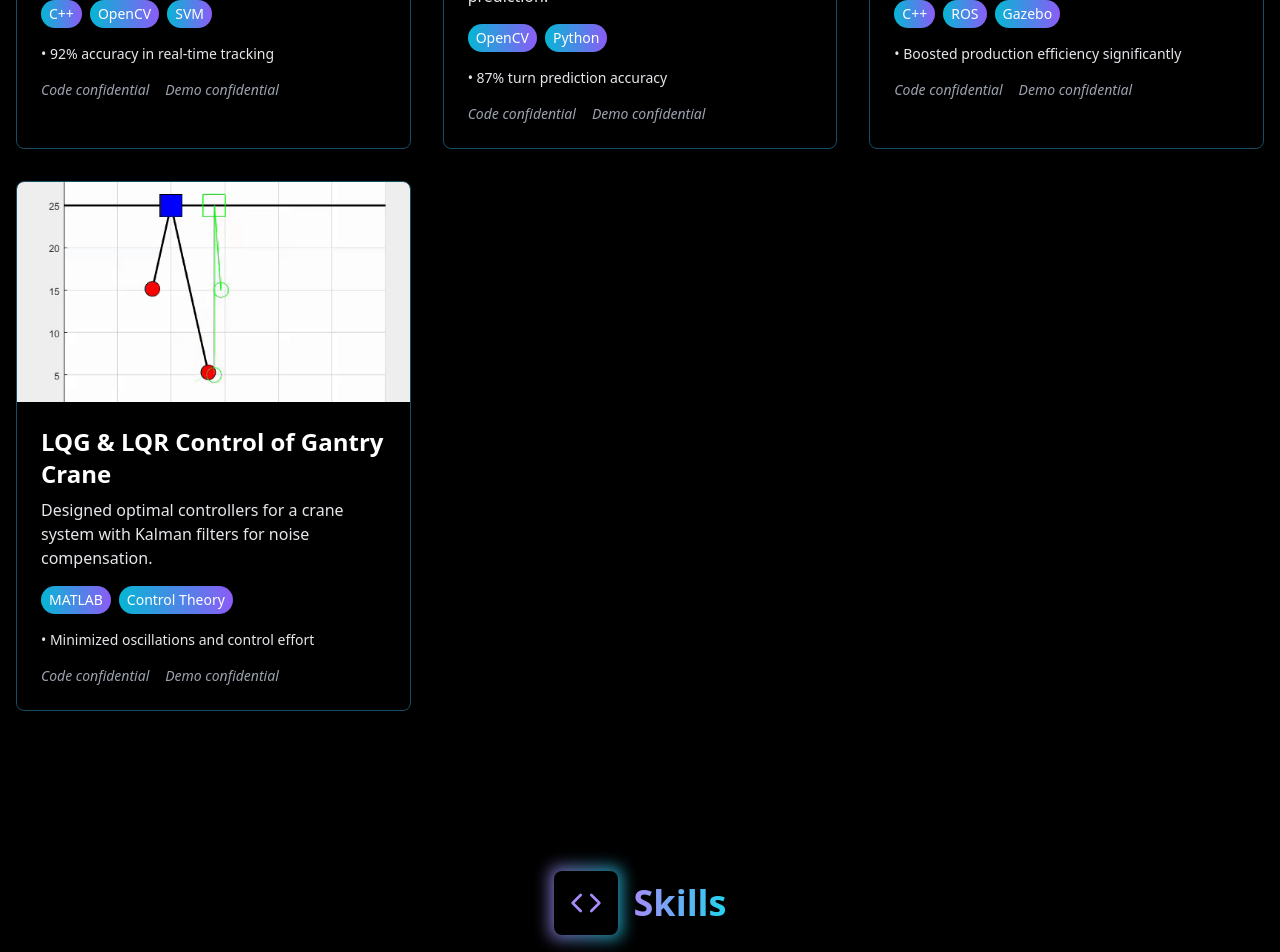
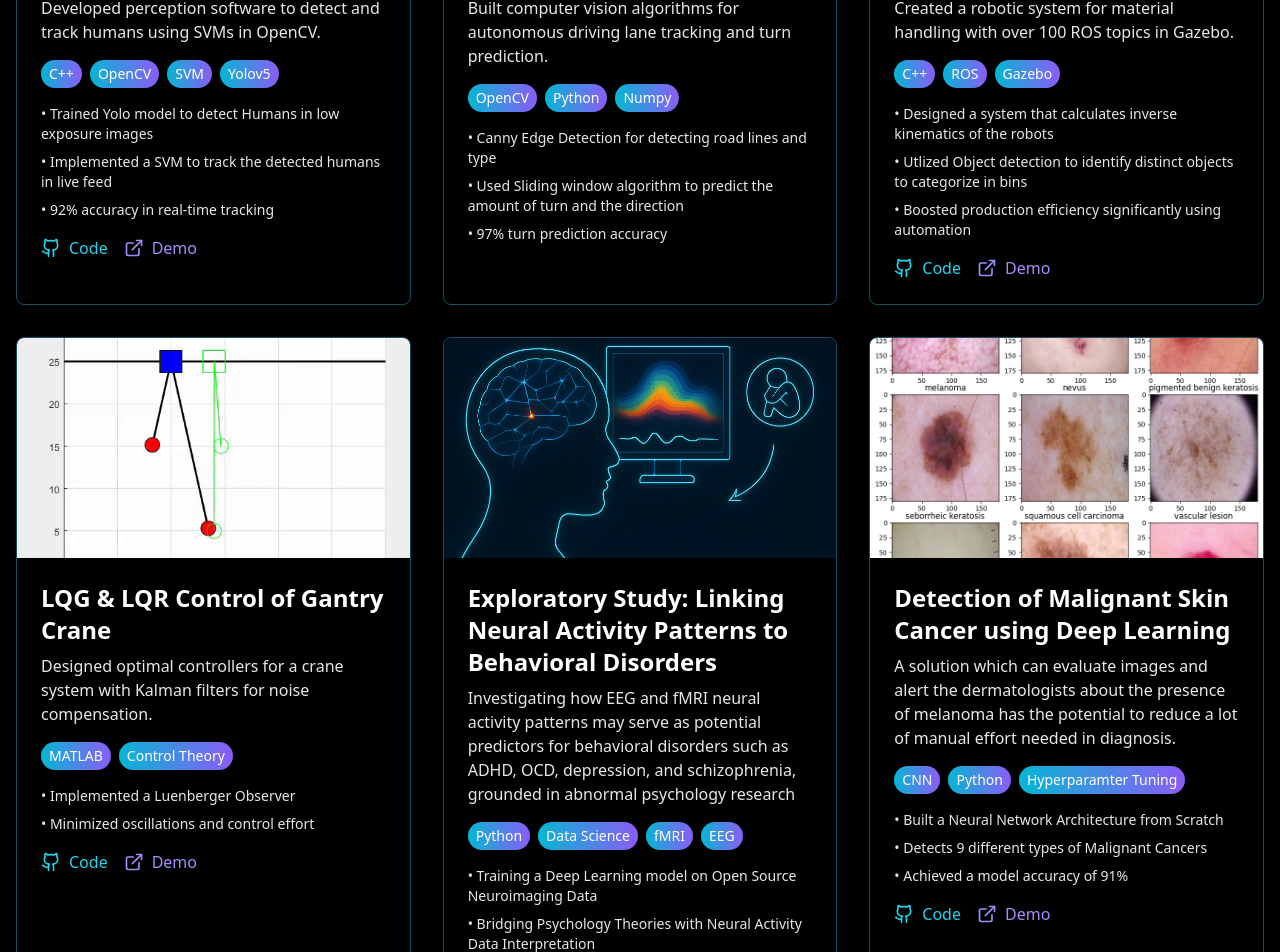
Before and after one commit to breakthematrix-ai/bharadwaj-portfolio, a React (Vite) app: page / in a window 1280 px wide. Shown: the part 5780-6732 px from the top of the page. Built offline with nearby package versions, Linux system fonts and the light colour scheme.

Commit message:
added project information

```diff
--- a/src/components/Footer.tsx
+++ b/src/components/Footer.tsx
@@ -8,16 +8,16 @@ export const Footer: React.FC = () => {
         <div className="flex flex-col md:flex-row justify-between items-center gap-4">
           <p className="text-gray-400 text-center md:text-left">© 2025 Bharadwaj Chukkala. All rights reserved.</p>
           <div className="flex gap-4">
-            <a href="mailto:john@example.com" className="text-gray-400 hover:text-cyan-400">
+            <a href="mailto:bchukkal@terpmail.umd.edu" className="text-gray-400 hover:text-cyan-400">
               <Mail className="w-5 h-5" />
             </a>
-            <a href="https://github.com" target="_blank" rel="noopener noreferrer" className="text-gray-400 hover:text-cyan-400">
+            <a href="https://github.com/bharadwaj-chukkala" target="_blank" rel="noopener noreferrer" className="text-gray-400 hover:text-cyan-400">
               <Github className="w-5 h-5" />
             </a>
-            <a href="https://linkedin.com" target="_blank" rel="noopener noreferrer" className="text-gray-400 hover:text-cyan-400">
+            <a href="https://linkedin.com/in/bharadwaj-chukkala/" target="_blank" rel="noopener noreferrer" className="text-gray-400 hover:text-cyan-400">
               <Linkedin className="w-5 h-5" />
             </a>
-            <a href="https://calendly.com" target="_blank" rel="noopener noreferrer" className="text-gray-400 hover:text-cyan-400">
+            <a href="https://calendly.com/bharadwaj-chukkala" target="_blank" rel="noopener noreferrer" className="text-gray-400 hover:text-cyan-400">
               <Calendar className="w-5 h-5" />
             </a>
           </div>
--- a/src/components/Projects.tsx
+++ b/src/components/Projects.tsx
@@ -24,14 +24,14 @@ const Projects: React.FC = () => {
       ]
     },
     {
-      title: "Multi-Objective Motion Planning for Autonomous Vehicles",
+      title: "Multi-Algorithm Motion Planning for Autonomous Vehicles",
       description: "Designed a hybrid planner using informed RRT* and ML to optimize paths in dynamic environments.",
       video: null,
       image: "assets/rrt_ros.gif",
       technologies: ["Python", "RRT*", "Machine Learning"],
-      github: null,
-      demo: null,
-      confidential: true,
+      github: "https://github.com/bharadwaj-chukkala/Path-Planning-for-a-Turtlebot-using-RRT-Astar-hybrid-Algorithm",
+      demo: "https://github.com/bharadwaj-chukkala/Path-Planning-for-a-Turtlebot-using-RRT-Astar-hybrid-Algorithm",
+      confidential: false,
       outcomes: [
         "Improved trajectory accuracy by 20%",
         "Reduced planning time by 40%"
@@ -61,6 +61,7 @@ const Projects: React.FC = () => {
       demo: null,
       confidential: true,
       outcomes: [
+        "Multi-agent mobile robots that secure a hostage in an dynamic environment",
         "Enabled autonomous navigation in unstructured environments"
       ]
     },
@@ -70,10 +71,12 @@ const Projects: React.FC = () => {
       video: null,
       image: "assets/data_driven.png",
       technologies: ["TensorFlow", "Scikit-Learn"],
-      github: null,
-      demo: null,
-      confidential: true,
+      github: "https://github.com/bharadwaj-chukkala/Data-driven-motion-planning-using-various-machine-learning-algorithms",
+      demo: "https://github.com/bharadwaj-chukkala/Data-driven-motion-planning-using-various-machine-learning-algorithms",
+      confidential: false,
       outcomes: [
+        "Collected Environment Data using LIDAR sensor",
+        "Trained a model to find the fastest path in the known environment",
         "Achieved 96% accuracy on fresh test data"
       ]
     },
@@ -83,10 +86,12 @@ const Projects: React.FC = () => {
       video: null,
       image: "assets/Multi_stereo_vision.jpg",
       technologies: ["OpenCV", "Python"],
-      github: null,
-      demo: null,
-      confidential: true,
+      github: "https://github.com/bharadwaj-chukkala/Stereo-Vision-to-estimate-depth-in-an-image",
+      demo: "https://github.com/bharadwaj-chukkala/Stereo-Vision-to-estimate-depth-in-an-image",
+      confidential: false,
       outcomes: [
+        "Utilized Epipolar Geometry to find similiarity in images",
+        "Reconstruction of an environment using a series of images",
         "Accurate disparity map and depth estimation"
       ]
     },
@@ -95,11 +100,13 @@ const Projects: React.FC = () => {
       description: "Developed perception software to detect and track humans using SVMs in OpenCV.",
       video: null,
       image: "assets/human_detector.jpg",
-      technologies: ["C++", "OpenCV", "SVM"],
-      github: null,
-      demo: null,
-      confidential: true,
+      technologies: ["C++", "OpenCV", "SVM", "Yolov5"],
+      github: "https://github.com/bharadwaj-chukkala/Human-Detector-and-Tracker/",
+      demo: "https://github.com/bharadwaj-chukkala/Human-Detector-and-Tracker/",
+      confidential: false,
       outcomes: [
+        "Trained Yolo model to detect Humans in low exposure images",
+        "Implemented a SVM to track the detected humans in live feed",
         "92% accuracy in real-time tracking"
       ]
     },
@@ -108,12 +115,14 @@ const Projects: React.FC = () => {
       description: "Built computer vision algorithms for autonomous driving lane tracking and turn prediction.",
       video: "https://www.youtube.com/embed/z0aSWJq3qpI",
       image: null,
-      technologies: ["OpenCV", "Python"],
+      technologies: ["OpenCV", "Python", "Numpy"],
       github: null,
       demo: null,
-      confidential: true,
+      confidential: false,
       outcomes: [
-        "87% turn prediction accuracy"
+        "Canny Edge Detection for detecting road lines and type",
+        "Used Sliding window algorithm to predict the amount of turn and the direction",
+        "97% turn prediction accuracy"
       ]
     },
     {
@@ -122,11 +131,13 @@ const Projects: React.FC = () => {
       video: null,
       image: "assets/ur10.gif",
       technologies: ["C++", "ROS", "Gazebo"],
-      github: null,
-      demo: null,
-      confidential: true,
+      github: "https://github.com/bharadwaj-chukkala/ARIAC-Software-Development",
+      demo: "https://github.com/bharadwaj-chukkala/ARIAC-Software-Development",
+      confidential: false,
       outcomes: [
-        "Boosted production efficiency significantly"
+        "Designed a system that calculates inverse kinematics of the robots",
+        "Utlized Object detection to identify distinct objects to categorize in bins",
+        "Boosted production efficiency significantly using automation",
       ]
     },
     {
@@ -135,13 +146,44 @@ const Projects: React.FC = () => {
       video: null,
       image: "assets/gantry_control.gif",
       technologies: ["MATLAB", "Control Theory"],
+      github: "https://github.com/bharadwaj-chukkala/Control-system-for-two-pendulum-crane",
+      demo: "https://github.com/bharadwaj-chukkala/Control-system-for-two-pendulum-crane",
+      confidential: false,
+      outcomes: [
+        "Implemented a Luenberger Observer",
+        "Minimized oscillations and control effort"
+      ]
+    },
+    {
+      title: "Exploratory Study: Linking Neural Activity Patterns to Behavioral Disorders",
+      description: "Investigating how EEG and fMRI neural activity patterns may serve as potential predictors for behavioral disorders such as ADHD, OCD, depression, and schizophrenia, grounded in abnormal psychology research",
+      video: null,
+      image: "assets/neural_activity.png",
+      technologies: ["Python", "Data Science", "fMRI", "EEG"],
       github: null,
       demo: null,
       confidential: true,
       outcomes: [
-        "Minimized oscillations and control effort"
+        "Training a Deep Learning model on Open Source Neuroimaging Data",
+        "Bridging Psychology Theories with Neural Activity Data Interpretation"
+      ]
+    },
+    {
+      title: "Detection of Malignant Skin Cancer using Deep Learning",
+      description: "A solution which can evaluate images and alert the dermatologists about the presence of melanoma has the potential to reduce a lot of manual effort needed in diagnosis.",
+      video: null,
+      image: "assets/cancer_cell.png",
+      technologies: ["CNN", "Python", "Hyperparamter Tuning"],
+      github: "https://github.com/bharadwaj-chukkala/Detection_of_Malignant_Skin_Cancer_using_a_CNN",
+      demo: "https://github.com/bharadwaj-chukkala/Detection_of_Malignant_Skin_Cancer_using_a_CNN",
+      confidential: false,
+      outcomes: [
+        "Built a Neural Network Architecture from Scratch",
+        "Detects 9 different types of Malignant Cancers",
+        "Achieved a model accuracy of 91%"
       ]
     }
+
   ];
 
 
```
Also changed, not shown: public/assets/cancer_cell.png (added), public/assets/neural_activity.png (added).
